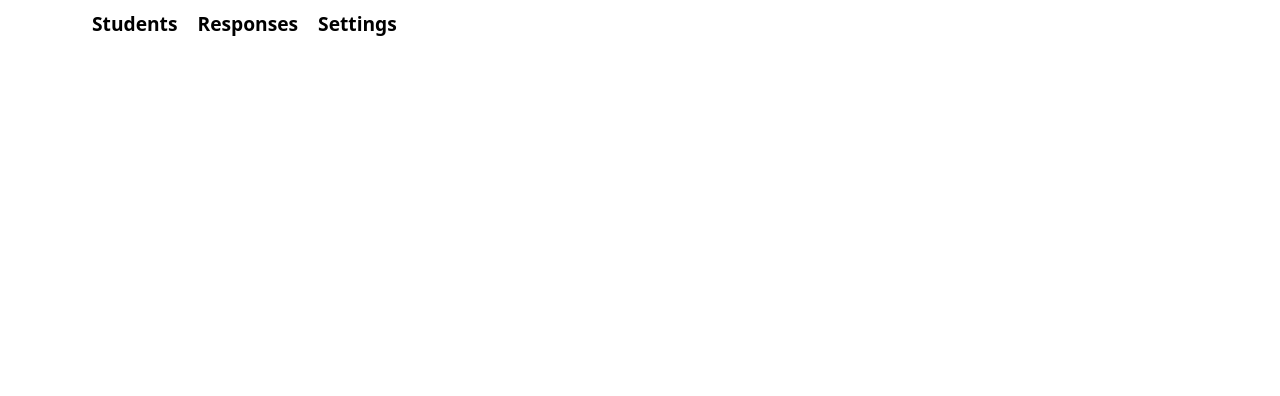
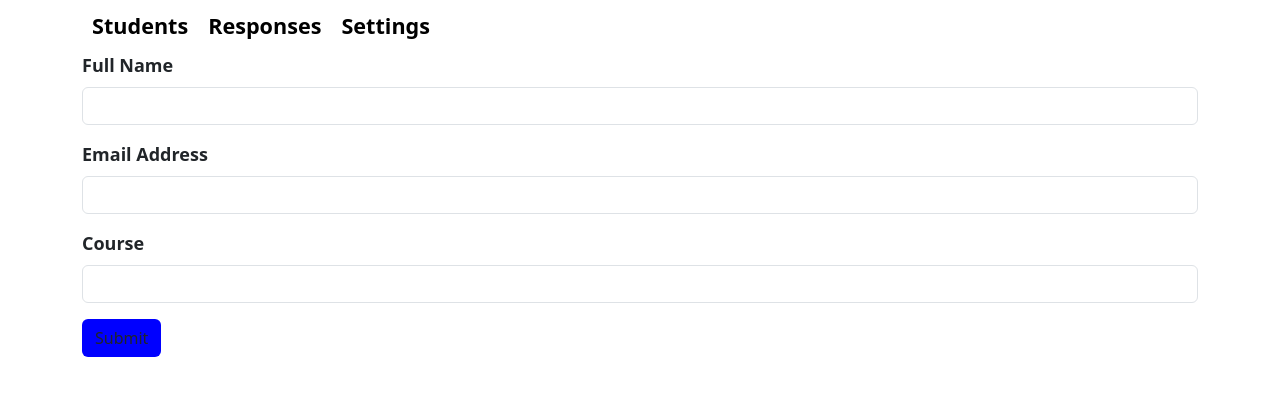
Before and after one commit to KipsangEmmanuel/Students-Feedback-Form--React-Sinatra-fullstack-, a React (Create React App) app: page / in a window 1280 px wide. Shown: the top 396 px of the page. Built offline with nearby package versions, Linux system fonts and the light colour scheme.

Commit message:
added Form component

```diff
--- a/src/App.js
+++ b/src/App.js
@@ -1,8 +1,10 @@
 import NavBar  from "./components/NavBar";
+import Form from "./components/Form";
 function App() {
   return (
     <div>
       <NavBar/>
+      <Form />
 
     </div>
   );
--- a/src/components/Form.js
+++ b/src/components/Form.js
@@ -0,0 +1,25 @@
+import "../css/Form.css"
+function Form () {
+    return(
+        <>
+          <form className="container">
+            <div className="mb-3">
+              <label htmlFor="name" className="form-label">Full Name</label>
+              <input type="text" id="name" className="form-control" required/>
+            </div>
+
+            <div className="mb-3">
+              <label htmlFor="email" className="form-label">Email Address</label>
+              <input type="email" id="email" className="form-control" required/>
+            </div>
+
+            <div className="mb-3">
+              <label htmlFor="course" className="form-label">Course</label>
+              <input type="text" id="course" className="form-control" required/>
+            </div>
+            <button className="btn">Submit</button>
+          </form>
+        </>
+    )
+}
+export default Form;
--- /dev/null
+++ b/src/css/Form.css
@@ -0,0 +1,8 @@
+@import url("https://cdn.jsdelivr.net/npm/bootstrap@5.3.0-alpha3/dist/css/bootstrap.min.css");
+.container {
+    font-size: large;
+    font-weight: bold;
+}
+.btn {
+    background-color: blue;
+}
```
